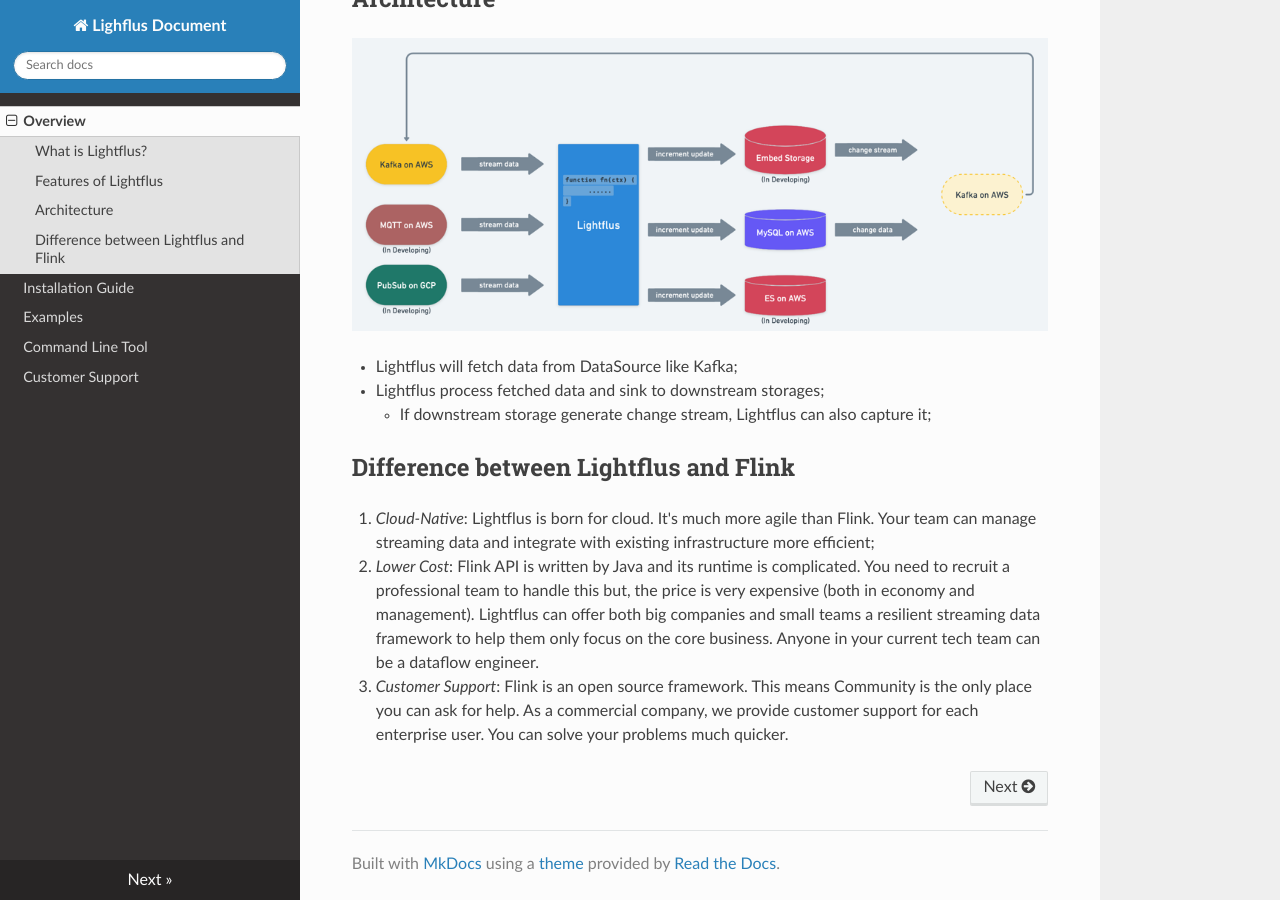
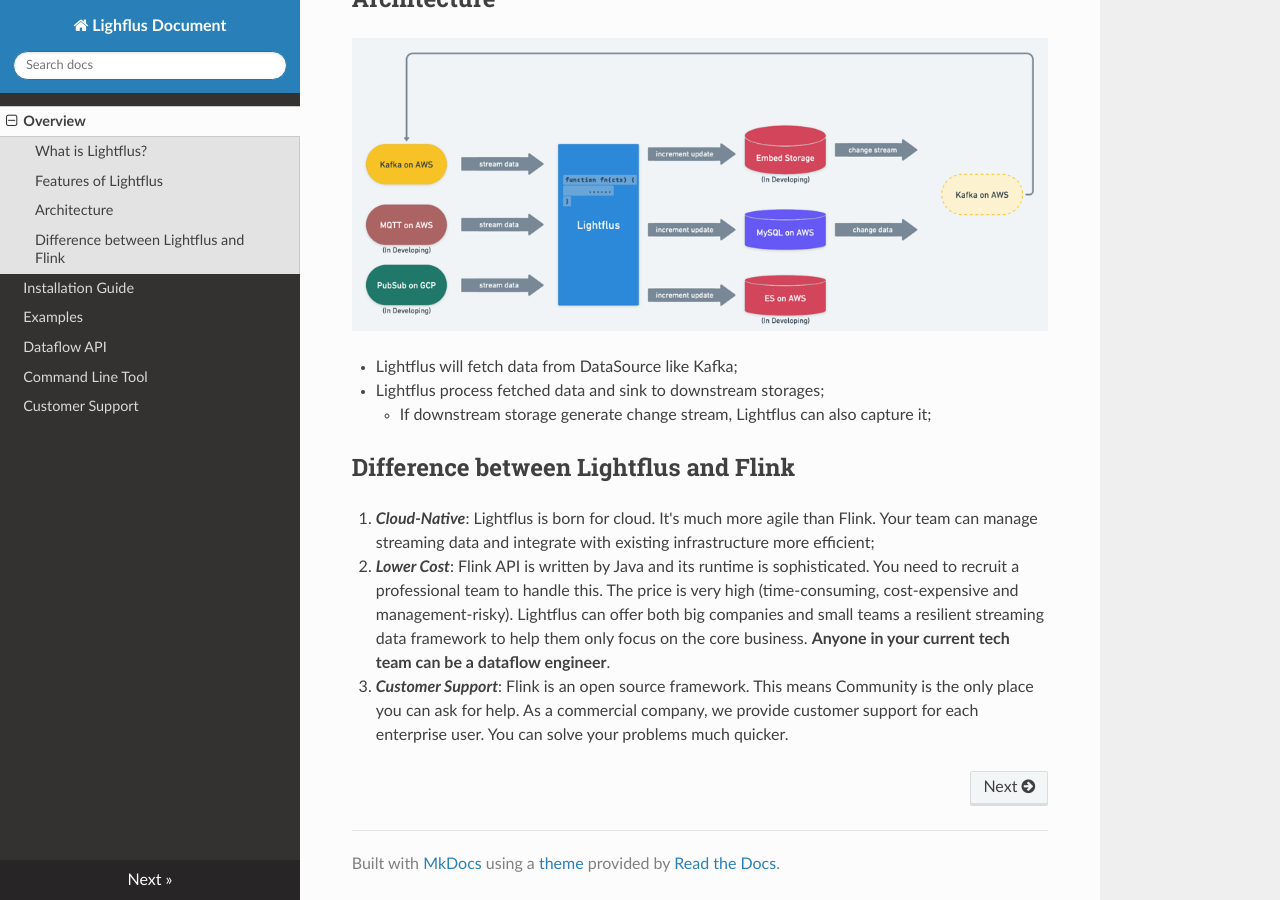
Before and after one commit to JasonThon/lightflus-doc, an MkDocs documentation site: the page built from docs/index.md, in a window 1280 px wide and 900 px high, scrolled down 962 px. Built offline with MkDocs 1.6.1, drawn with Linux system fonts in a browser that asks for light colours; nearby versions of some CDN libraries.

Commit message:
1. add api doc. 2. modify client doc: add some contents; 3. modify the content of index doc;

```diff
--- a/docs/index.md
+++ b/docs/index.md
@@ -38,12 +38,12 @@
 
 ## Difference between Lightflus and Flink
 
-1. *Cloud-Native*: Lightflus is born for cloud. It's much more agile than Flink. Your team can manage streaming data and
+1. ***Cloud-Native***: Lightflus is born for cloud. It's much more agile than Flink. Your team can manage streaming data and
    integrate with existing infrastructure more efficient;
-2. *Lower Cost*: Flink API is written by Java and its runtime is complicated. You need to recruit a professional team to
-   handle this but, the price is very expensive (both in economy and management). Lightflus can offer both big companies
-   and small teams a resilient streaming data framework to help them only focus on the core business. Anyone in your
-   current tech team can be a dataflow engineer.
-3. *Customer Support*: Flink is an open source framework. This means Community is the only place you can ask for help.
+2. ***Lower Cost***: Flink API is written by Java and its runtime is sophisticated. You need to recruit a professional team
+   to handle this. The price is very high (time-consuming, cost-expensive and management-risky). Lightflus can offer
+   both big companies and small teams a resilient streaming data framework to help them only focus on the core business.
+   **Anyone in your current tech team can be a dataflow engineer**.
+3. ***Customer Support***: Flink is an open source framework. This means Community is the only place you can ask for help.
    As a commercial company, we provide customer support for each enterprise user. You can solve your problems much
    quicker.
--- a/mkdocs.yml
+++ b/mkdocs.yml
@@ -4,5 +4,6 @@ nav:
   - Overview: index.md
   - Installation Guide: guide.md
   - Examples: examples.md
+  - Dataflow API: api.md
   - Command Line Tool: cli.md
   - Customer Support: community.md
```
Also changed, not shown: docs/api.md (added, +159 -0 lines), docs/cli.md (+6 -0 lines), docs/community.md (+3 -4 lines).
